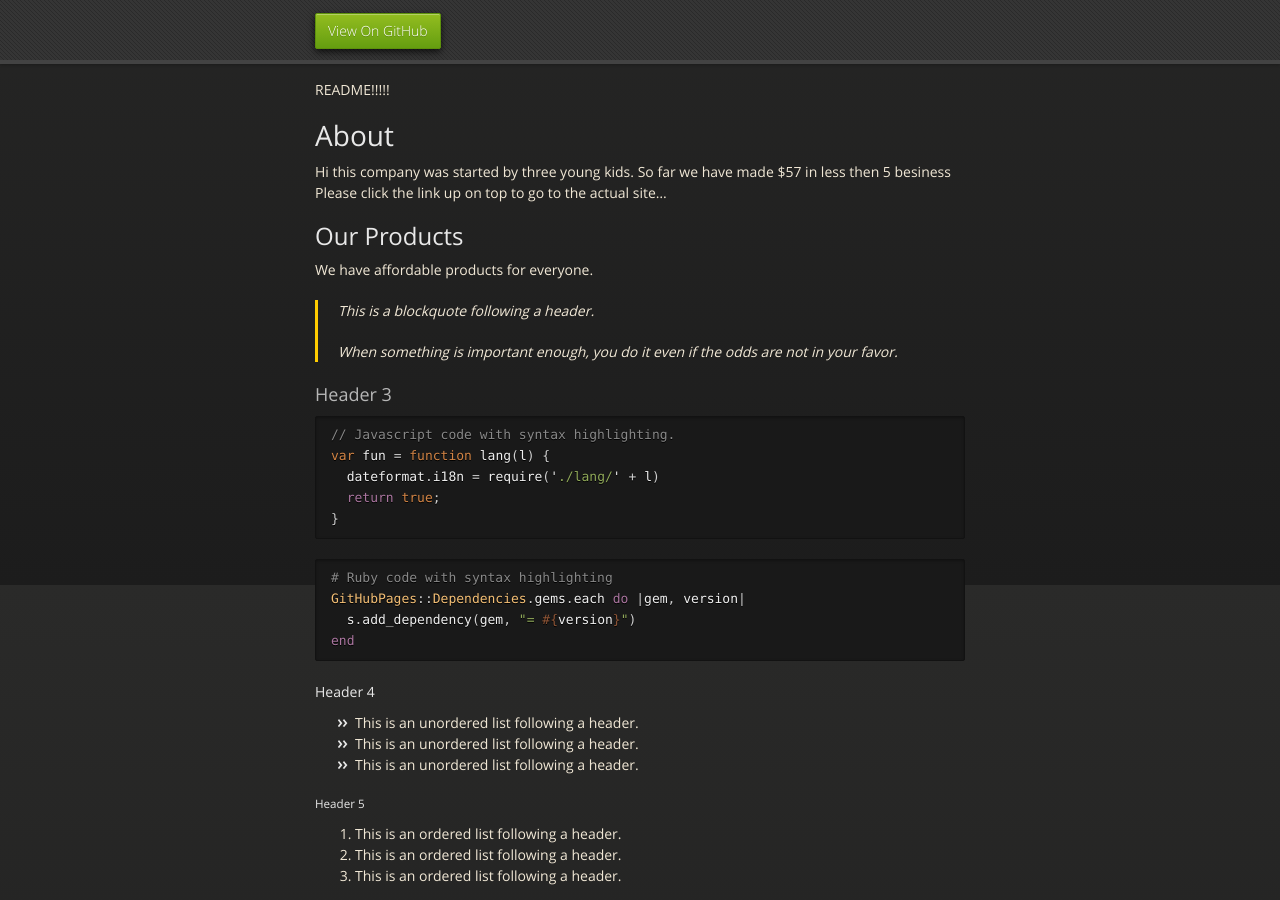
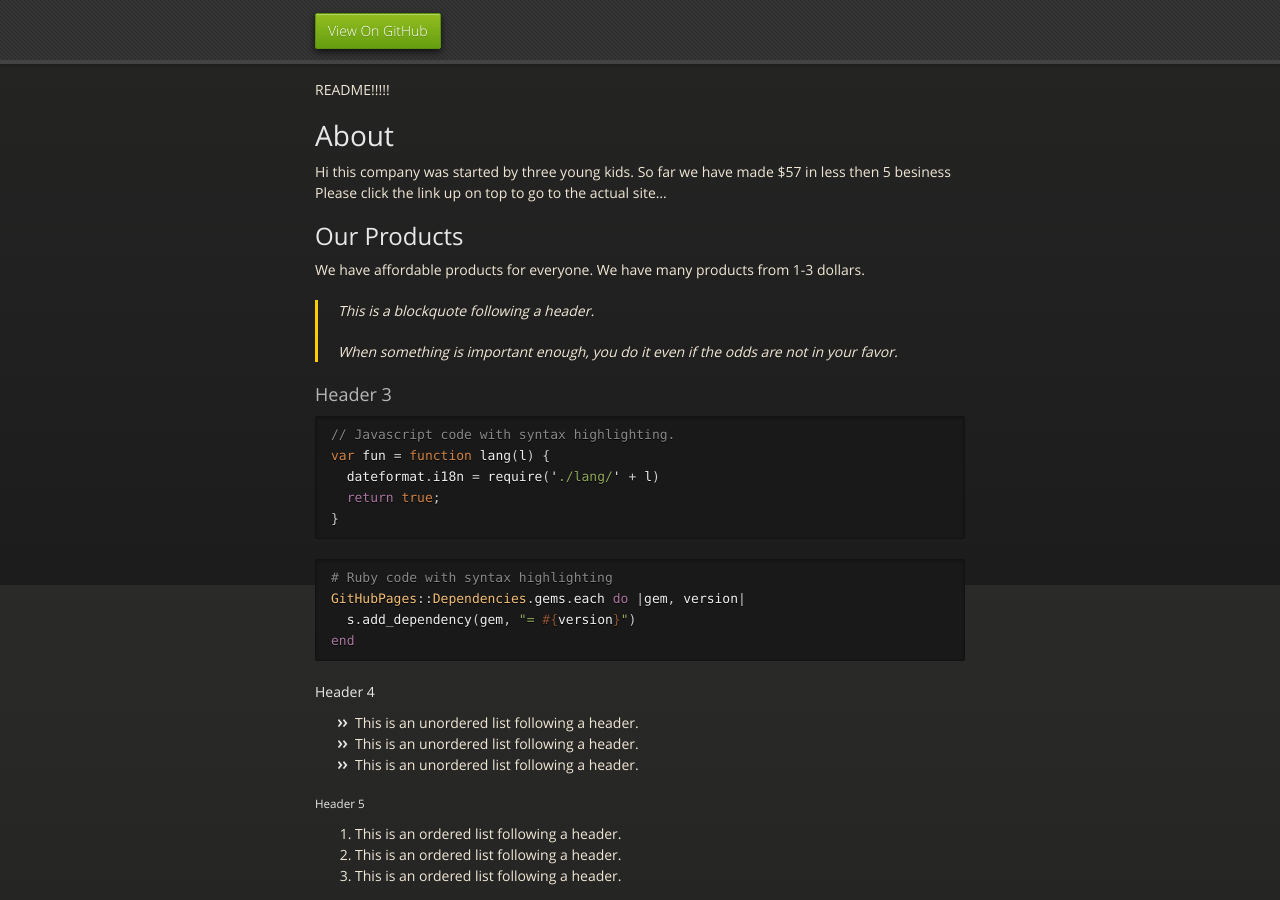
Before and after one commit to Tom875/Tom875.github.io, a Jekyll site: the page built from index.md, in a window 1280 px wide and 900 px high, scrolled down 315 px. Built offline with Jekyll 4.4.1, drawn with Linux system fonts in a browser that asks for light colours.

Commit message:
Update index.md

```diff
--- a/index.md
+++ b/index.md
@@ -13,7 +13,7 @@ README!!!!!
 Hi this company was started by three young kids. So far we have made $57 in less then 5 besiness
 Please click the link up on top to go to the actual site...
 ## Our Products
-We have affordable products for everyone.
+We have affordable products for everyone. We have many products from 1-3 dollars.
 
 > This is a blockquote following a header.
 >
```
